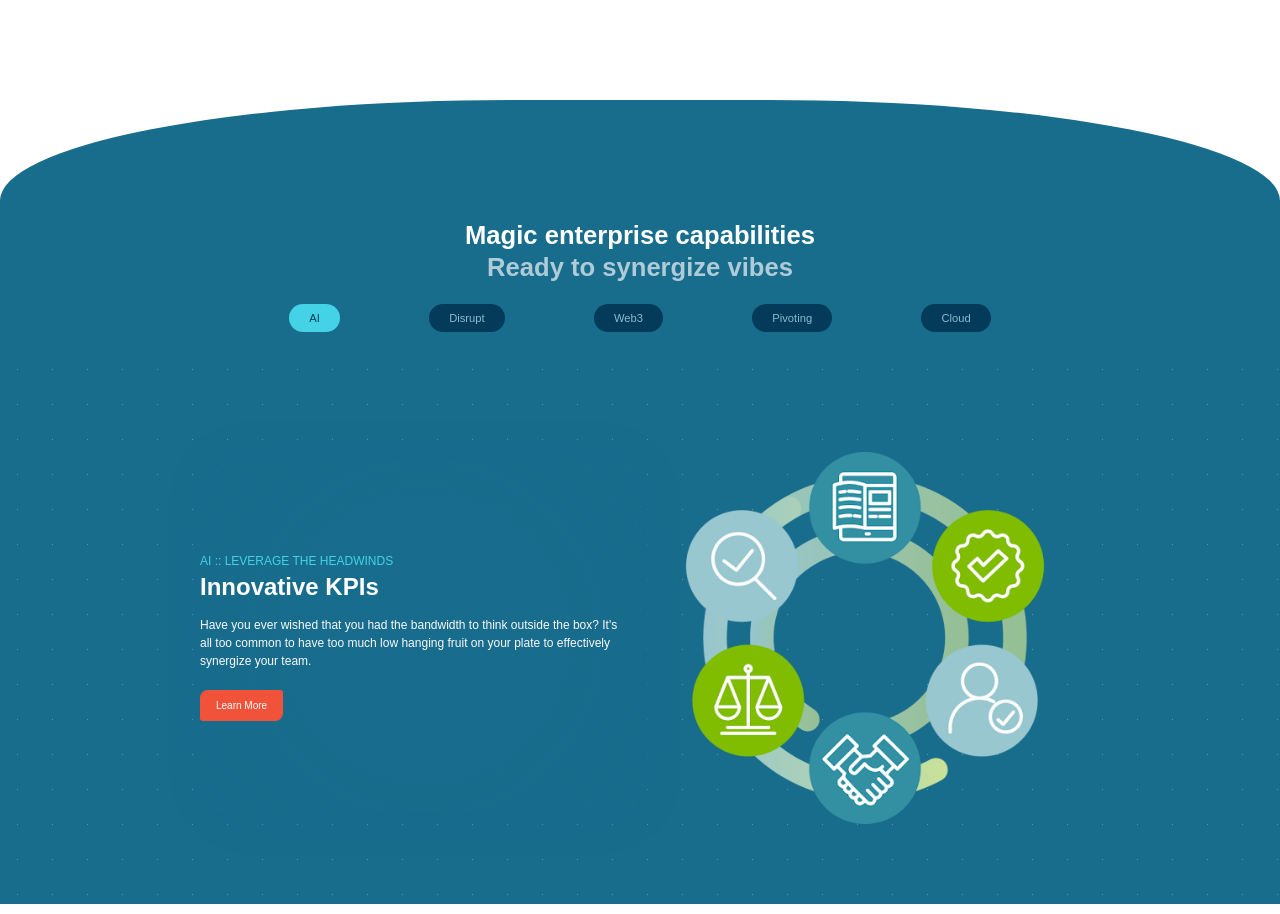
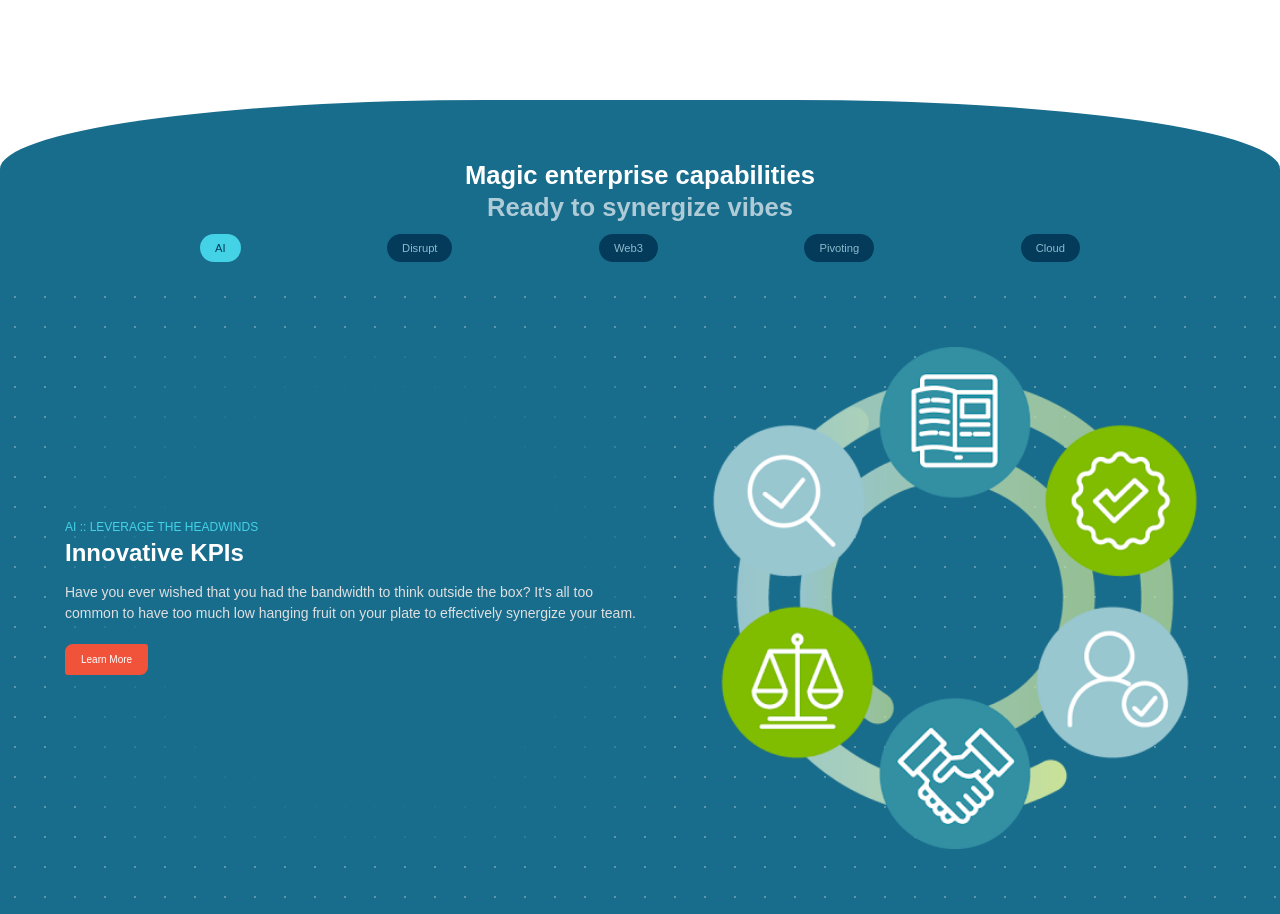
Before and after one commit to noahmills-ux/challenge-2, a plain HTML site: page index.html in a window 1280 px wide. Drawn offline with Linux system fonts and the light colour scheme.

Commit message:
Update styles.css
Updated css

```diff
--- a/assets/styles.css
+++ b/assets/styles.css
@@ -21,10 +21,10 @@ body {
 
 .tab-container {
     width: 100%;
-    padding: 120px 200px 20px 200px;
+    padding: 60px 200px 20px 200px;
     margin: auto 0;
     background-color: #186c8c;
-    border-radius: 40% 40% 0 0;
+    border-radius: 38% 38% 0 0;
     position: relative;
     z-index: 2;
 }
@@ -34,7 +34,7 @@ body {
     margin: auto 0;
     background-color: #186c8c;
     background-image: radial-gradient(rgba(255,255,255,0.3)  1px, transparent 1px);
-    background-size: 35px 35px;
+    background-size: 30px 30px;
     display: flex;
 }
 
@@ -50,19 +50,19 @@ body {
     font-size: 1.6rem;
     color: rgba(255,255,255,0.65);
     text-align: center;
-    margin-bottom: 20px;
+    margin-bottom: 10px;
     line-height: 1.25;
 }
 
 .tab-list {
     display: flex;
-    justify-content: space-evenly;
+    justify-content: space-between;
     margin-bottom: 0px;
 }
 
 .tab-list .tab-link {
     font-size: 0.70rem;
-    padding: 8px 20px;
+    padding: 8px 15px;
     border: none;
     background-color: #043b5b;
     color: #8cbbcb;
@@ -80,7 +80,7 @@ body {
 .tab-content {
     display: flex;
     justify-content: space-between;
-    padding: 100px 200px 80px 200px;
+    padding: 65px 35px 65px 65px;
     border-radius: 10px;
     overflow: hidden;
 }
@@ -88,7 +88,6 @@ body {
 .tab-panel {
     display: none;
     width: 100%;
-    transition: opacity 0.3s;
 }
 
 .tab-panel.active {
@@ -100,10 +99,9 @@ body {
     flex: 1;
     padding-right: 20px;
     align-content: center;
-    background: radial-gradient(circle, rgba(24, 108, 140, 0.2) 50%, rgba(24, 108, 140, 0) 100%);
-    backdrop-filter: blur(5px);
-    border-radius: 50px;
-    box-shadow: 0 0 30px rgba(24, 108, 140, 0.3);
+    background: radial-gradient(circle, rgba(24, 108, 140, 1.0) 50%, rgba(24, 108, 140, 0.1) 100%);
+    border-radius: 100px;
+
 }
 
 .tab-panel .content h4 {
@@ -121,8 +119,8 @@ body {
 
 .tab-panel .content p {
     margin-bottom: 20px;
-    color: #fafafa;
-    font-size: 12px;
+    color: #e0e0e0;
+    font-size: 14px;
     line-height: 1.5;
 }
 
@@ -141,11 +139,12 @@ body {
     display: flex;
     justify-content: right;
     align-items: right;
+    align-content: center;
 }
 
 .tab-panel .image img {
     width: 100%;
-    max-width: 500px;
+    max-width: 600px;
     border-radius: 8px;
 }
 
```
